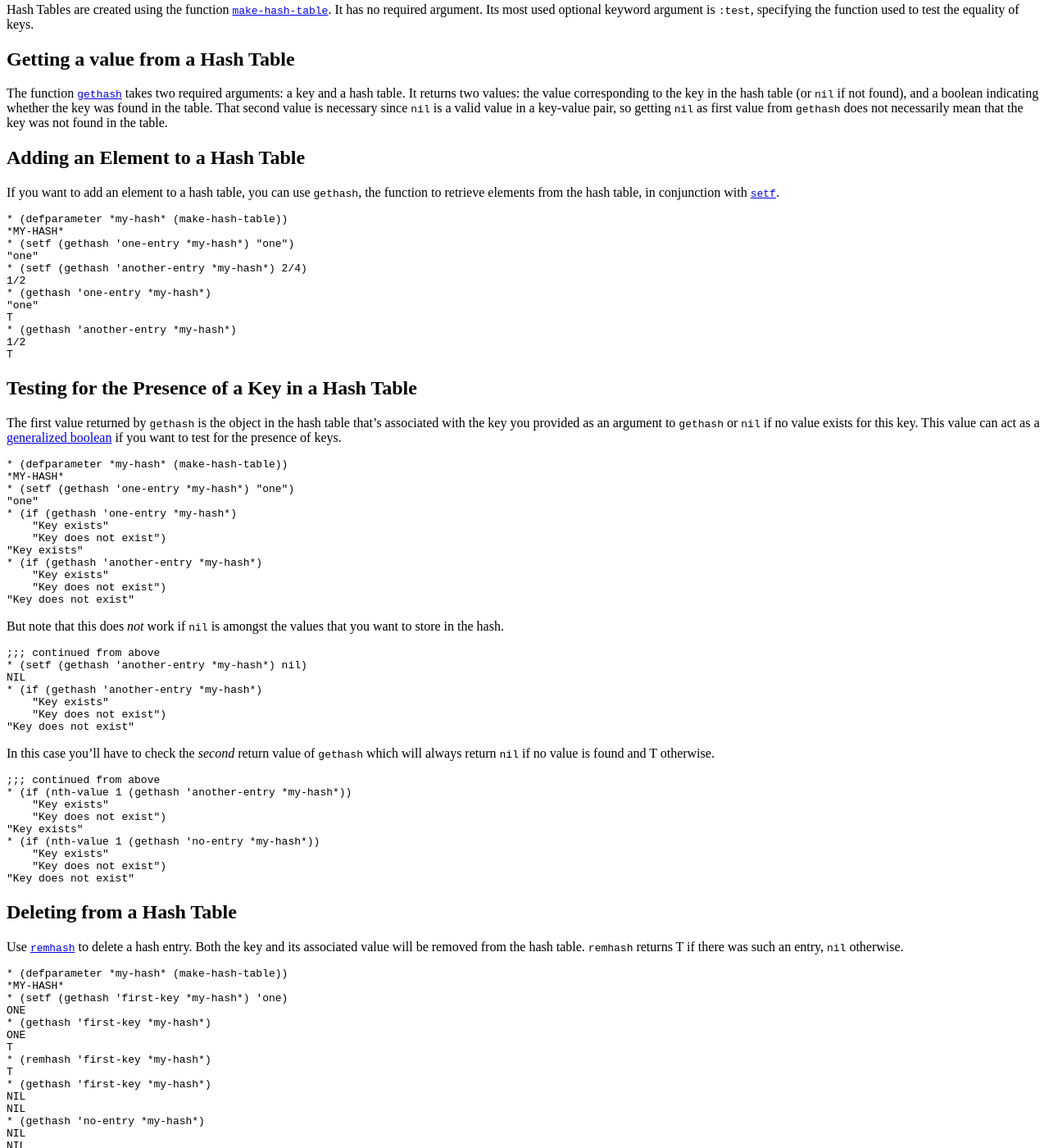
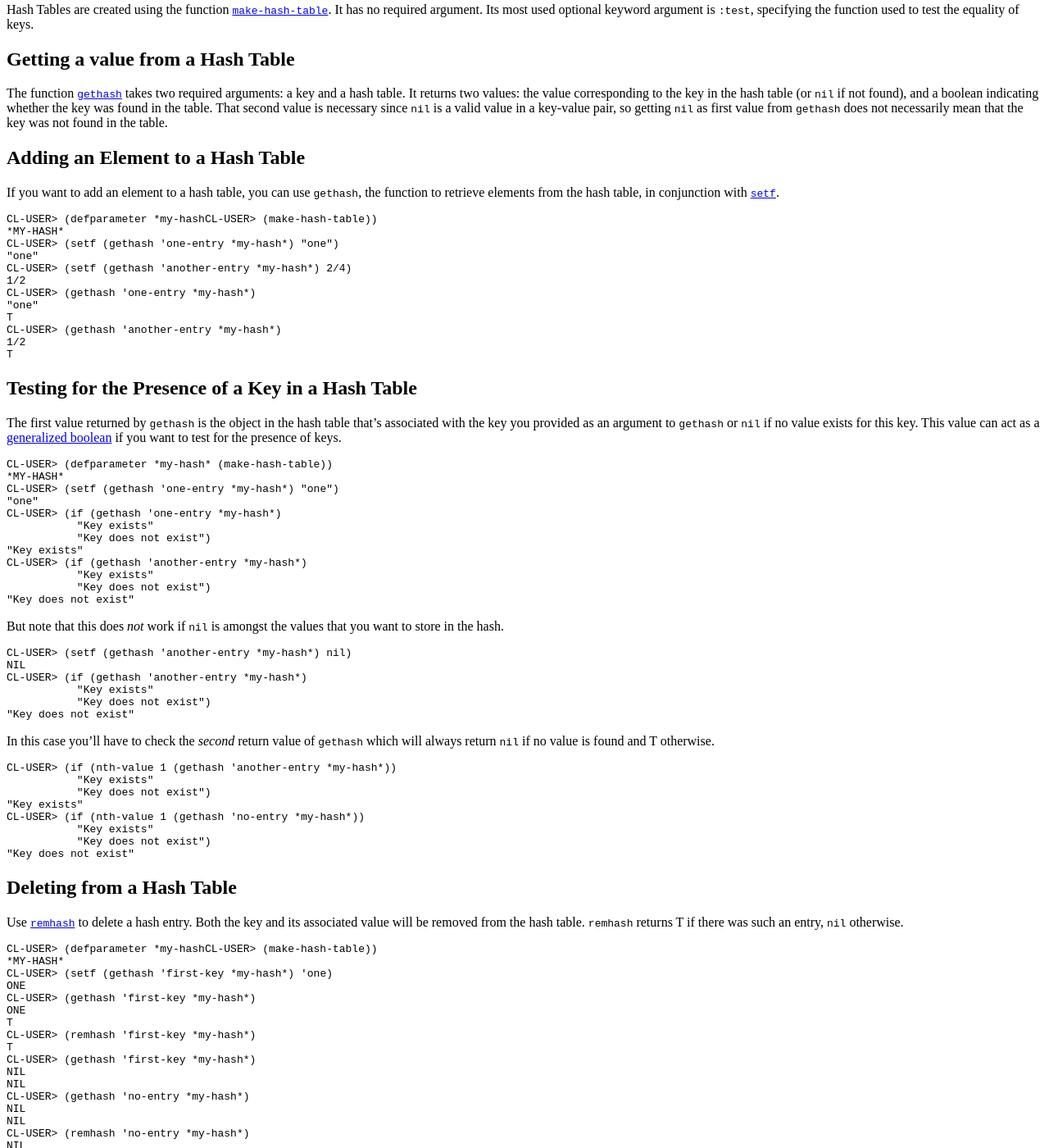
Before and after one commit to LispCookbook/cl-cookbook, a Jekyll site: the page built from hashes.md, in a window 1280 px wide and 1400 px high, scrolled down 227 px. Shown: the whole window at 82% size. Built offline with Jekyll 4.4.1, drawn with Linux system fonts in a browser that asks for light colours; some of the changed text lies outside the part shown.

Commit message:
* prompt to cl-user>

```diff
--- a/hashes.md
+++ b/hashes.md
@@ -30,16 +30,16 @@ The function [`gethash`](http://www.lispworks.com/documentation/HyperSpec/Body/f
 If you want to add an element to a hash table, you can use `gethash`, the function to retrieve elements from the hash table, in conjunction with [`setf`](http://www.lispworks.com/documentation/HyperSpec/Body/m_setf_.htm).
 
 ~~~lisp
-* (defparameter *my-hash* (make-hash-table))
+CL-USER> (defparameter *my-hashCL-USER> (make-hash-table))
 *MY-HASH*
-* (setf (gethash 'one-entry *my-hash*) "one")
+CL-USER> (setf (gethash 'one-entry *my-hash*) "one")
 "one"
-* (setf (gethash 'another-entry *my-hash*) 2/4)
+CL-USER> (setf (gethash 'another-entry *my-hash*) 2/4)
 1/2
-* (gethash 'one-entry *my-hash*)
+CL-USER> (gethash 'one-entry *my-hash*)
 "one"
 T
-* (gethash 'another-entry *my-hash*)
+CL-USER> (gethash 'another-entry *my-hash*)
 1/2
 T
 ~~~
@@ -52,43 +52,41 @@ T
 The first value returned by `gethash` is the object in the hash table that's associated with the key you provided as an argument to `gethash` or `nil` if no value exists for this key. This value can act as a [generalized boolean](http://www.lispworks.com/documentation/HyperSpec/Body/26_glo_g.htm#generalized_boolean">generalized boolean) if you want to test for the presence of keys.
 
 ~~~lisp
-* (defparameter *my-hash* (make-hash-table))
+CL-USER> (defparameter *my-hash* (make-hash-table))
 *MY-HASH*
-* (setf (gethash 'one-entry *my-hash*) "one")
+CL-USER> (setf (gethash 'one-entry *my-hash*) "one")
 "one"
-* (if (gethash 'one-entry *my-hash*)
-    "Key exists"
-    "Key does not exist")
+CL-USER> (if (gethash 'one-entry *my-hash*)
+           "Key exists"
+           "Key does not exist")
 "Key exists"
-* (if (gethash 'another-entry *my-hash*)
-    "Key exists"
-    "Key does not exist")
+CL-USER> (if (gethash 'another-entry *my-hash*)
+           "Key exists"
+           "Key does not exist")
 "Key does not exist"
 ~~~
 
 But note that this does _not_ work if `nil` is amongst the values that you want to store in the hash.
 
 ~~~lisp
-;;; continued from above
-* (setf (gethash 'another-entry *my-hash*) nil)
+CL-USER> (setf (gethash 'another-entry *my-hash*) nil)
 NIL
-* (if (gethash 'another-entry *my-hash*)
-    "Key exists"
-    "Key does not exist")
+CL-USER> (if (gethash 'another-entry *my-hash*)
+           "Key exists"
+           "Key does not exist")
 "Key does not exist"
 ~~~
 
 In this case you'll have to check the _second_ return value of `gethash` which will always return `nil` if no value is found and T otherwise.
 
 ~~~lisp
-;;; continued from above
-* (if (nth-value 1 (gethash 'another-entry *my-hash*))
-    "Key exists"
-    "Key does not exist")
+CL-USER> (if (nth-value 1 (gethash 'another-entry *my-hash*))
+           "Key exists"
+           "Key does not exist")
 "Key exists"
-* (if (nth-value 1 (gethash 'no-entry *my-hash*))
-    "Key exists"
-    "Key does not exist")
+CL-USER> (if (nth-value 1 (gethash 'no-entry *my-hash*))
+           "Key exists"
+           "Key does not exist")
 "Key does not exist"
 ~~~
 
@@ -100,24 +98,24 @@ In this case you'll have to check the _second_ return value of `gethash` which w
 Use [`remhash`](http://www.lispworks.com/documentation/HyperSpec/Body/f_remhas.htm) to delete a hash entry. Both the key and its associated value will be removed from the hash table. `remhash` returns T if there was such an entry, `nil` otherwise.
 
 ~~~lisp
-* (defparameter *my-hash* (make-hash-table))
+CL-USER> (defparameter *my-hashCL-USER> (make-hash-table))
 *MY-HASH*
-* (setf (gethash 'first-key *my-hash*) 'one)
+CL-USER> (setf (gethash 'first-key *my-hash*) 'one)
 ONE
-* (gethash 'first-key *my-hash*)
+CL-USER> (gethash 'first-key *my-hash*)
 ONE
 T
-* (remhash 'first-key *my-hash*)
+CL-USER> (remhash 'first-key *my-hash*)
 T
-* (gethash 'first-key *my-hash*)
+CL-USER> (gethash 'first-key *my-hash*)
 NIL
 NIL
-* (gethash 'no-entry *my-hash*)
+CL-USER> (gethash 'no-entry *my-hash*)
 NIL
 NIL
-* (remhash 'no-entry *my-hash*)
+CL-USER> (remhash 'no-entry *my-hash*)
 NIL
-* (gethash 'no-entry *my-hash*)
+CL-USER> (gethash 'no-entry *my-hash*)
 NIL
 NIL
 ~~~
@@ -132,20 +130,20 @@ If you want to perform an action on each entry (i.e., each key-value pair) in a
 You can use [`maphash`](http://www.lispworks.com/documentation/HyperSpec/Body/f_maphas.htm) which iterates over all entries in the hash table. Its first argument must be a function which accepts _two_ arguments, the key and the value of each entry. Note that due to the nature of hash tables you _can't_ control the order in which the entries are provided by `maphash` (or other traversing constructs). `maphash` always returns `nil`.
 
 ~~~lisp
-* (defparameter *my-hash* (make-hash-table))
+CL-USER> (defparameter *my-hash* (make-hash-table))
 *MY-HASH*
-* (setf (gethash 'first-key *my-hash*) 'one)
+CL-USER> (setf (gethash 'first-key *my-hash*) 'one)
 ONE
-* (setf (gethash 'second-key *my-hash*) 'two)
+CL-USER> (setf (gethash 'second-key *my-hash*) 'two)
 TWO
-* (setf (gethash 'third-key *my-hash*) nil)
+CL-USER> (setf (gethash 'third-key *my-hash*) nil)
 NIL
-* (setf (gethash nil *my-hash*) 'nil-value)
+CL-USER> (setf (gethash nil *my-hash*) 'nil-value)
 NIL-VALUE
-* (defun print-hash-entry (key value)
+CL-USER> (defun print-hash-entry (key value)
     (format t "The value associated with the key ~S is ~S~%" key value))
 PRINT-HASH-ENTRY
-* (maphash #'print-hash-entry *my-hash*)
+CL-USER> (maphash #'print-hash-entry *my-hash*)
 The value associated with the key FIRST-KEY is ONE
 The value associated with the key SECOND-KEY is TWO
 The value associated with the key THIRD-KEY is NIL
@@ -156,13 +154,13 @@ You can also use [`with-hash-table-iterator`](http://www.lispworks.com/documenta
 
 ~~~lisp
 ;;; same hash-table as above
-* (with-hash-table-iterator (my-iterator *my-hash*)
-    (loop
-       (multiple-value-bind (entry-p key value)
-           (my-iterator)
-         (if entry-p
-             (print-hash-entry key value)
-             (return)))))
+CL-USER> (with-hash-table-iterator (my-iterator *my-hash*)
+           (loop
+              (multiple-value-bind (entry-p key value)
+                  (my-iterator)
+                (if entry-p
+                    (print-hash-entry key value)
+                    (return)))))
 The value associated with the key FIRST-KEY is ONE
 The value associated with the key SECOND-KEY is TWO
 The value associated with the key THIRD-KEY is NIL
@@ -177,31 +175,31 @@ And there's always [`loop`](http://www.lispworks.com/documentation/HyperSpec/Bod
 
 ~~~lisp
 ;;; same hash-table as above
-* (loop for key being the hash-keys of *my-hash*
-        do (print key))
+CL-USER> (loop for key being the hash-keys of *my-hash*
+           do (print key))
 FIRST-KEY
 SECOND-KEY
 THIRD-KEY
 NIL
 NIL
-* (loop for key being the hash-keys of *my-hash*
-        using (hash-value value)
-        do (format t "The value associated with the key ~S is ~S~%" key value))
+CL-USER> (loop for key being the hash-keys of *my-hash*
+           using (hash-value value)
+           do (format t "The value associated with the key ~S is ~S~%" key value))
 The value associated with the key FIRST-KEY is ONE
 The value associated with the key SECOND-KEY is TWO
 The value associated with the key THIRD-KEY is NIL
 The value associated with the key NIL is NIL-VALUE
 NIL
-* (loop for value being the hash-values of *my-hash*
-        do (print value))
+CL-USER> (loop for value being the hash-values of *my-hash*
+           do (print value))
 ONE
 TWO
 NIL
 NIL-VALUE
 NIL
-* (loop for value being the hash-values of *my-hash*
-        using (hash-key key)
-        do (format t "~&~A -> ~A" key value))
+CL-USER> (loop for value being the hash-values of *my-hash*
+           using (hash-key key)
+           do (format t "~&~A -> ~A" key value))
 FIRST-KEY -> ONE
 SECOND-KEY -> TWO
 THIRD-KEY -> NIL
@@ -217,25 +215,25 @@ NIL
 No need to use your fingers - Common Lisp has a built-in function to do it for you: [`hash-table-count`](http://www.lispworks.com/documentation/HyperSpec/Body/f_hash_1.htm).
 
 ~~~lisp
-* (defparameter *my-hash* (make-hash-table))
+CL-USER> (defparameter *my-hash* (make-hash-table))
 *MY-HASH*
-* (hash-table-count *my-hash*)
+CL-USER> (hash-table-count *my-hash*)
 0
-* (setf (gethash 'first *my-hash*) 1)
+CL-USER> (setf (gethash 'first *my-hash*) 1)
 1
-* (setf (gethash 'second *my-hash*) 2)
+CL-USER> (setf (gethash 'second *my-hash*) 2)
 2
-* (setf (gethash 'third *my-hash*) 3)
+CL-USER> (setf (gethash 'third *my-hash*) 3)
 3
-* (hash-table-count *my-hash*)
+CL-USER> (hash-table-count *my-hash*)
 3
-* (setf (gethash 'second *my-hash*) 'two)
+CL-USER> (setf (gethash 'second *my-hash*) 'two)
 TWO
-* (hash-table-count *my-hash*)
+CL-USER> (hash-table-count *my-hash*)
 3
-* (clrhash *my-hash*)
+CL-USER> (clrhash *my-hash*)
 #<EQL hash table, 0 entries {48205F35}>
-* (hash-table-count *my-hash*)
+CL-USER> (hash-table-count *my-hash*)
 0
 ~~~
 
@@ -247,13 +245,13 @@ TWO
 The `make-hash-table` function has a couple of optional parameters which control the initial size of your hash table and how it'll grow if it needs to grow. This can be an important performance issue if you're working with large hash tables. Here's an (admittedly not very scientific) example with [CMUCL](http://www.cons.org/cmucl) pre-18d on Linux:
 
 ~~~lisp
-* (defparameter *my-hash* (make-hash-table))
+CL-USER> (defparameter *my-hash* (make-hash-table))
 *MY-HASH*
-* (hash-table-size *my-hash*)
+CL-USER> (hash-table-size *my-hash*)
 65
-* (hash-table-rehash-size *my-hash*)
+CL-USER> (hash-table-rehash-size *my-hash*)
 1.5
-* (time (dotimes (n 100000) (setf (gethash n *my-hash*) n)))
+CL-USER> (time (dotimes (n 100000) (setf (gethash n *my-hash*) n)))
 Compiling LAMBDA NIL:
 Compiling Top-Level Form:
 
@@ -264,7 +262,7 @@ Evaluation took:
   0 page faults and
   8754768 bytes consed.
 NIL
-* (time (dotimes (n 100000) (setf (gethash n *my-hash*) n)))
+CL-USER> (time (dotimes (n 100000) (setf (gethash n *my-hash*) n)))
 Compiling LAMBDA NIL:
 Compiling Top-Level Form:
 
@@ -280,9 +278,9 @@ NIL
 The values for [`hash-table-size`](http://www.lispworks.com/documentation/HyperSpec/Body/f_hash_4.htm) and [`hash-table-rehash-size`](http://www.lispworks.com/documentation/HyperSpec/Body/f_hash_2.htm) are implementation-dependent. In our case, CMUCL chooses and initial size of 65, and it will increase the size of the hash by 50 percent whenever it needs to grow. Let's see how often we have to re-size the hash until we reach the final size...
 
 ~~~lisp
-* (log (/ 100000 65) 1.5)
+CL-USER> (log (/ 100000 65) 1.5)
 18.099062
-* (let ((size 65)) (dotimes (n 20) (print (list n size)) (setq size (* 1.5 size))))
+CL-USER> (let ((size 65)) (dotimes (n 20) (print (list n size)) (setq size (* 1.5 size))))
 (0 65)
 (1 97.5)
 (2 146.25)
@@ -312,11 +310,11 @@ Here's a faster way to do it:
 If we know in advance how big our hash will be, we can start with the right size:
 
 ~~~lisp
-* (defparameter *my-hash* (make-hash-table :size 100000))
+CL-USER> (defparameter *my-hash* (make-hash-table :size 100000))
 *MY-HASH*
-* (hash-table-size *my-hash*)
+CL-USER> (hash-table-size *my-hash*)
 100000
-* (time (dotimes (n 100000) (setf (gethash n *my-hash*) n)))
+CL-USER> (time (dotimes (n 100000) (setf (gethash n *my-hash*) n)))
 Compiling LAMBDA NIL:
 Compiling Top-Level Form:
 
@@ -332,13 +330,13 @@ NIL
 That's obviously much faster. And there was no consing involved because we didn't have to re-size at all. If we don't know the final size in advance but can guess the growth behaviour of our hash table we can also provide this value to `make-hash-table`. We can provide an integer to specify absolute growth or a float to specify relative growth.
 
 ~~~lisp
-* (defparameter *my-hash* (make-hash-table :rehash-size 100000))
+CL-USER> (defparameter *my-hash* (make-hash-table :rehash-size 100000))
 *MY-HASH*
-* (hash-table-size *my-hash*)
+CL-USER> (hash-table-size *my-hash*)
 65
-* (hash-table-rehash-size *my-hash*)
+CL-USER> (hash-table-rehash-size *my-hash*)
 100000
-* (time (dotimes (n 100000) (setf (gethash n *my-hash*) n)))
+CL-USER> (time (dotimes (n 100000) (setf (gethash n *my-hash*) n)))
 Compiling LAMBDA NIL:
 Compiling Top-Level Form:
 
```
Also changed, not shown: files.md (+77 -73 lines), functions.md (+43 -49 lines).
